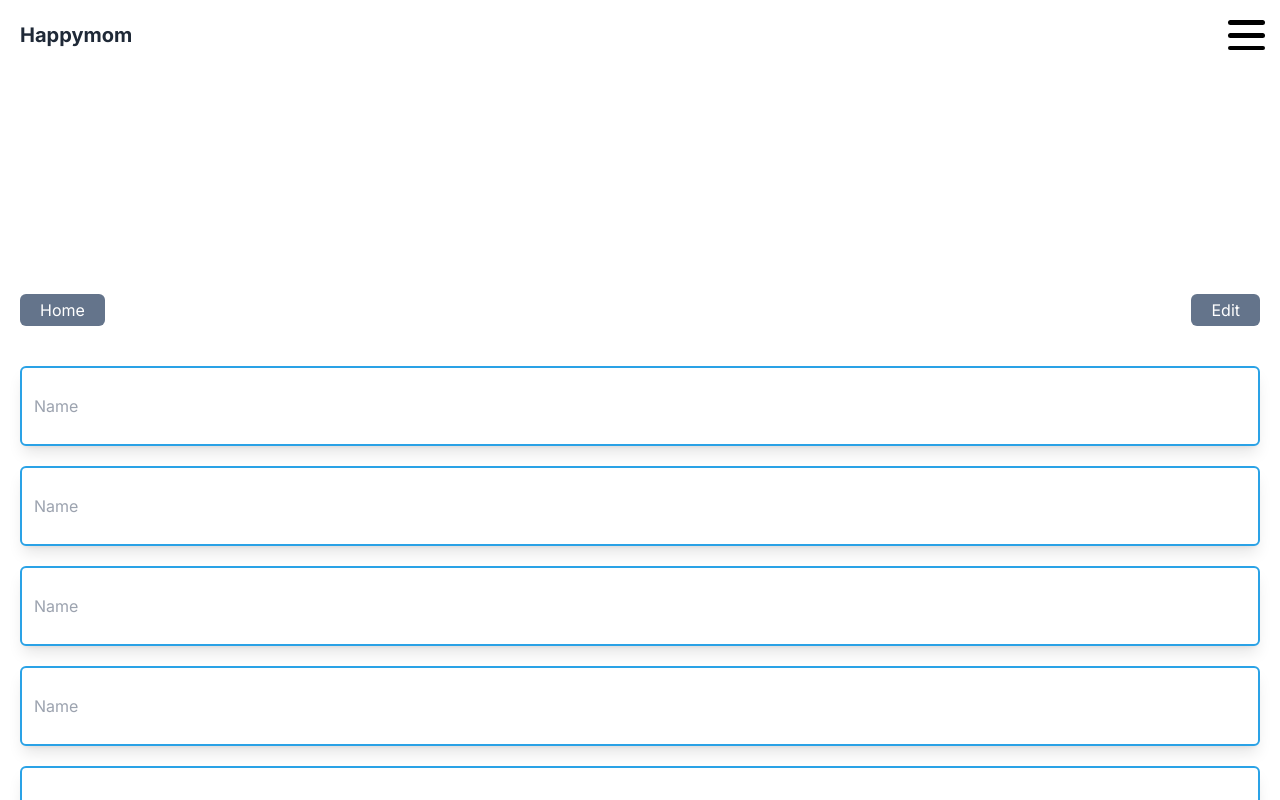
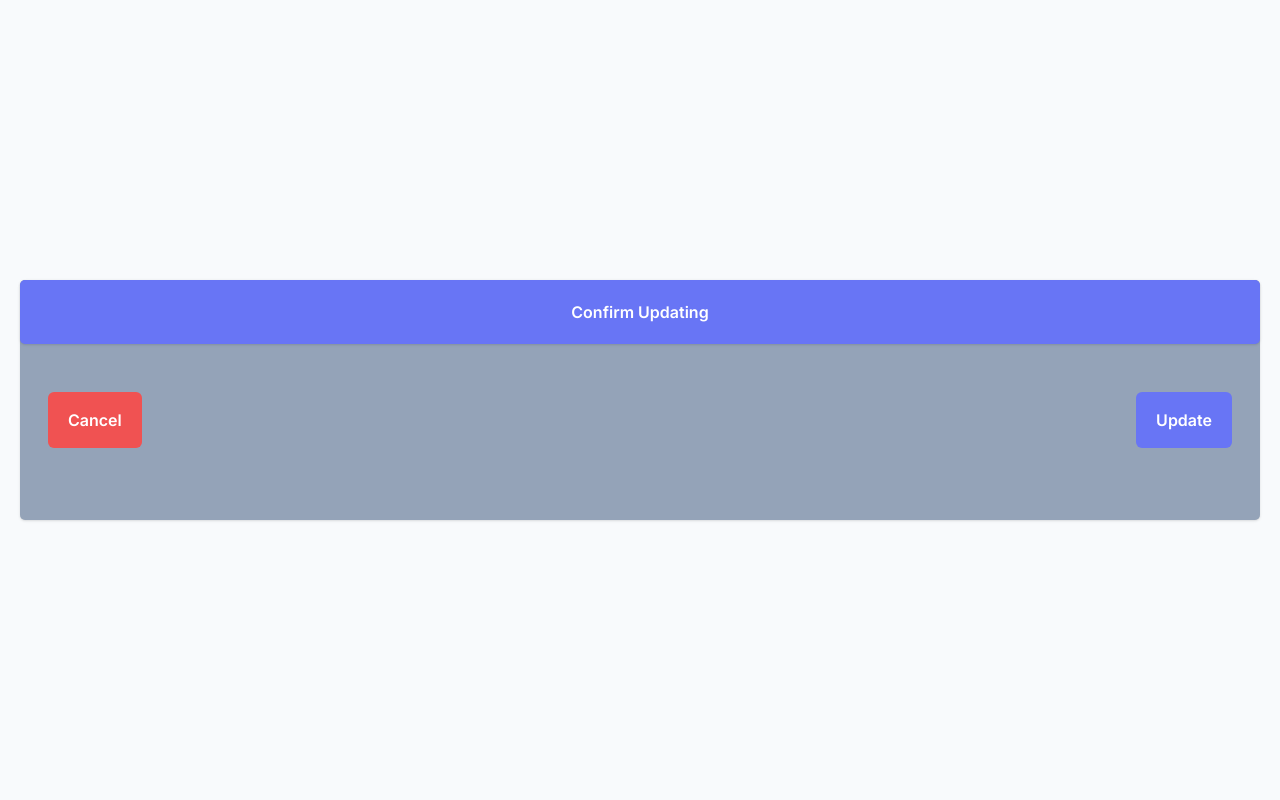
Before and after one commit to Aswin-111/happymom, a Next.js app: page /subscriber/editprofile in a window 1280 px wide. Built offline with nearby package versions, Linux system fonts and the light colour scheme; no server answers; sample sign-in values are in the browser's storage.

Commit message:
profile edit

```diff
--- a/package.json
+++ b/package.json
@@ -11,9 +11,10 @@
   "dependencies": {
     "@emotion/react": "^11.11.4",
     "@emotion/styled": "^11.11.5",
-    "@mui/material": "^5.15.15",
+    "@mui/material": "^5.15.16",
     "axios": "^1.6.8",
     "daisyui": "^4.9.0",
+    "flowbite": "^2.3.0",
     "next": "14.1.4",
     "react": "^18",
     "react-dom": "^18",
--- a/src/app/globals.css
+++ b/src/app/globals.css
@@ -7,7 +7,11 @@
 }
 
 
-
+.shadow {
+    border-top-right-radius: 5px;
+    border-top-left-radius: 5px;
+    border-radius: 5px;
+}
 html {
     overflow: scroll;
     overflow-x: hidden;
--- a/src/app/page.js
+++ b/src/app/page.js
@@ -1,21 +1,60 @@
+'use client'
 import Image from "next/image";
+import { useRouter } from "next/navigation";
+import { useEffect } from "react";
 
 export default function Home() {
-  return (
-   <div>
-    {/* navbar */}
+
+  const router = useRouter()
+  useEffect(() => {
+    const token = sessionStorage.getItem('token');
 
 
-    <div className="w-full flex justify-between px-5 mt-5">
+    if(token){
 
 
 
-      <ul className="hidden w-[16vw] flex justify-between">
-        <li>Home</li>
-        <li>About</li>
-        <li>Login</li>
-      </ul>
+      router.push('/subscriber/home')
+    }
+
+  }
+  ,[])
+  return (
+    <div>
+      <div className="py-6 px-3 flex justify-between items-center">
+        <h1>Happymom</h1>
+
+        <div className="flex flex-col h-6 justify-between">
+          <div className="w-6 h-1 bg-black"></div>
+          <div className="w-6 h-1 bg-black"></div>
+          <div className="w-6 h-1 bg-black"></div>
+        </div>
+      </div>
+      <div className="w-full h-[40vh] bg-[#FFA39C] flex flex-col justify-center items-center">
+        <h1>Make Your Parenting A Success</h1>
+        <div className="w-[40vw] h-[16vh] bg-[#249EFF]"></div>
+      </div>
+
+      <div>
+        <div className="w-full flex justify-center mt-5">Categories</div>
+
+        <div className="flex flex-col px-10 ">
+
+
+
+
+
+
+
+          <div>
+          <div className="w-full h-[46vh] bg-[#64FFD1] rounded-md mt-5"></div>
+
+<span>0 - 12 years</span>
+          </div>
+          <div className="w-full h-[46vh] bg-[#53FF98] rounded-md mt-10"></div>
+          <div className="w-full h-[46vh] bg-[#63FFFF] rounded-md mt-10"></div>
+        </div>
+      </div>
     </div>
-   </div>
   );
 }
--- a/src/app/subscriber/editprofile/page.js
+++ b/src/app/subscriber/editprofile/page.js
@@ -1,28 +1,52 @@
-"use client"
+"use client";
 
-
-import axios from "@/app/instance"
+import axios from "@/app/instance";
 import React, { useEffect, useState } from "react";
 import { useRouter } from "next/navigation";
-
+import TextField from "@mui/material/TextField";
 
 function page() {
+  const [profile, setProfile] = useState({});
 
+  const router = useRouter();
 
+  const [name, setName] = useState("");
+  const [dob, setDob] = useState("");
 
-  const [profile,setProfile] = useState({})
+  const [aadhar, setAadhar] = useState("");
+  const [pan, setPan] = useState("");
+  const [housename, setHouseName] = useState("");
 
+  const [street, setStreet] = useState("");
+  const [letter, setLetter] = useState("");
 
-  const router = useRouter()
-  useEffect(()=>{
-    console.log('profile');
+  const [pin, setPin] = useState("");
+
+  const [district, setDistrict] = useState("");
+
+  const [state, setState] = useState("");
+
+  const [country, setCountry] = useState("");
+
+  const [account_num, setAccountNum] = useState("");
+
+  const [bank_name, setBankName] = useState("");
+
+  const [account_holder_name, setAccountHolderName] = useState("");
+  const [toggle, setToggle] = useState(false);
+
+  const [ifsc, setIfsc] = useState("");
+  useEffect(() => {
+    console.log("profile");
 
     (async function () {
-      const response = await axios.get(`${process.env.NEXT_PUBLIC_BASE_URL}/subscriber/profile`)
-      console.log(response)
-      setProfile(response.data.my_data)
-    })()
-  },[])
+      const response = await axios.get(
+        `${process.env.NEXT_PUBLIC_BASE_URL}/subscriber/profile`
+      );
+      console.log(response);
+      setProfile(response.data.my_data);
+    })();
+  }, []);
   // account_holder_name
   // account_num
 
@@ -56,22 +80,33 @@ function page() {
 
   // place
 
-
   // position_id
 
-
   // subscriber_id
-
 
   // null
   // updatedAt
 
   // wallet_balance
 
-
   return (
     <div className="w-full max-h-screen h-screen overflow-y-scroll">
       <div className="  ">
+        {/* popup */}
+        <div className="w-full h-[100vh] bg-slate-50 filter z-50 absolute top-0 flex justify-center items-center px-5">
+          <div className="w-full h-[30vh] bg-slate-400  shadow">
+            <div className="w-full bg-indigo-500 py-5 shadow flex justify-center items-center font-semibold text-white">
+              Confirm Updating
+            </div>
+
+            <div className="w-full  flex px-7 justify-between items-center mt-[3rem]">
+
+              <button className="px-5 py-4 bg-red-500 text-white font-semibold rounded-md">Cancel</button>
+              <button className="px-5 py-4 bg-indigo-500 text-white font-semibold rounded-md">Update</button>
+            </div>
+          </div>
+        </div>
+        {/* popup */}
         <div className="w-full px-5 absolute bg-white  flex justify-between items-center pt-5">
           <div className="text-xl font-bold">Happymom</div>
           <div className="drawer drawer-end w-[2rem]">
@@ -100,52 +135,189 @@ function page() {
             </div>
           </div>
         </div>
-
       </div>
 
+      <div className="mb-5 mt-[23vw] w-full flex justify-between px-5">
+        <button
+          className="px-5 py-1 bg-slate-500 rounded-md text-white "
+          onClick={() => {
+            router.push("/subscriber/home");
+          }}
+        >
+          Home
+        </button>
+        <div></div>
+      </div>
+      <div className=" px-5 max-h-[65vh] overflow-y-scroll overflow-x-hidden">
+        <TextField
+          id="outlined-basic"
+          label="Name"
+          variant="outlined"
+          className="w-full font-semibold mt-3 text-black"
+          defaultValue={`${profile.name && profile.name}`}
+          onChange={(e) => {
+            console.log(e.target.value);
+          }}
+        />
+        <TextField
+          id="outlined-basic"
+          label="DOB"
+          variant="outlined"
+          className="w-full font-semibold mt-5  text-black"
+          defaultValue={`${profile.name && profile.dob}`}
+          onChange={(e) => {
+            setDob(e.target.value);
+          }}
+        />
 
+        <TextField
+          id="outlined-basic"
+          label="Aadhar"
+          variant="outlined"
+          className="w-full font-semibold mt-5 text-black"
+          defaultValue={`${profile.adhaar_num && profile.adhaar_num}`}
+          onChange={(e) => {
+            setAadhar(e.target.value);
+          }}
+        />
 
+        <TextField
+          id="outlined-basic"
+          label="PAN"
+          variant="outlined"
+          className="w-full font-semibold mt-5 text-black"
+          defaultValue={`${profile.pan_num && profile.pan_num}`}
+          onChange={(e) => {
+            setPan(e.target.value);
+          }}
+        />
 
-  <div className="mb-5 mt-[23vw] w-full flex justify-between px-5">
-    <button className="px-5 py-1 bg-slate-500 rounded-md text-white ">Home</button>
-    <button className="px-5 py-1 bg-slate-500 rounded-md text-white " onClick = {()=>router.push('/subscriber/editprofile')}>Edit</button>
+        <TextField
+          id="outlined-basic"
+          label="House Name"
+          variant="outlined"
+          className="w-full font-semibold mt-5 text-black"
+          defaultValue={`${profile.house_name && profile.house_name}`}
+          onChange={(e) => {
+            setHouseName(e.target.value);
+          }}
+        />
+        <TextField
+          id="outlined-basic"
+          label="Street"
+          variant="outlined"
+          className="w-full font-semibold mt-5 text-black"
+          defaultValue={`${profile.street && profile.street}`}
+          onChange={(e) => {
+            setStreet(e.target.value);
+          }}
+        />
+
+        <TextField
+          id="outlined-basic"
+          label="P.O"
+          variant="outlined"
+          className="w-full font-semibold mt-5 text-black"
+          defaultValue={`${profile.po && profile.po}`}
+          onChange={(e) => {
+            setLetter(e.target.value);
+          }}
+        />
+
+        <TextField
+          id="outlined-basic"
+          label="PIN"
+          variant="outlined"
+          className="w-full font-semibold mt-5 text-black"
+          defaultValue={`${profile.pin && profile.pin}`}
+          onChange={(e) => {
+            setPin(e.target.value);
+          }}
+        />
+        <TextField
+          id="outlined-basic"
+          label="District"
+          variant="outlined"
+          className="w-full font-semibold mt-5 text-black"
+          defaultValue={`${profile.district && profile.district}`}
+          onChange={(e) => {
+            setDistrict(e.target.value);
+          }}
+        />
+        <TextField
+          id="outlined-basic"
+          label="State"
+          variant="outlined"
+          className="w-full font-semibold mt-5 text-black"
+          defaultValue={`${profile.state && profile.state}`}
+          onChange={(e) => {
+            setState(e.target.value);
+          }}
+        />
+
+        <TextField
+          id="outlined-basic"
+          label="Country"
+          variant="outlined"
+          className="w-full font-semibold mt-5 text-black"
+          defaultValue={`${profile.country && profile.country}`}
+          onChange={(e) => {
+            setCountry(e.target.value);
+          }}
+        />
+
+        <TextField
+          id="outlined-basic"
+          label="Bank Name"
+          variant="outlined"
+          className="w-full font-semibold mt-5 text-black"
+          defaultValue={`${profile.bank_name && profile.bank_name}`}
+          onChange={(e) => {
+            setBankName(e.target.value);
+          }}
+        />
+
+        <TextField
+          id="outlined-basic"
+          label="Account Number"
+          variant="outlined"
+          className="w-full font-semibold text-black mt-5"
+          defaultValue={`${profile.account_num && profile.account_num}`}
+          onChange={(e) => {
+            setAccountNum(e.target.value);
+          }}
+        />
+        <TextField
+          id="outlined-basic"
+          label="Account Holder"
+          variant="outlined"
+          className="mt-5 w-full font-semibold text-black"
+          defaultValue={`${
+            profile.account_holder_name && profile.account_holder_name
+          }`}
+          onChange={(e) => {
+            setAccountHolderName(e.target.value);
+          }}
+        />
+
+        <TextField
+          id="outlined-basic"
+          label="IFSC Code"
+          variant="outlined"
+          className="w-full  mt-5 font-semibold text-black"
+          defaultValue={`${profile.ifsc_code && profile.ifsc_code}`}
+          onChange={(e) => {
+            setIfsc(e.target.value);
+          }}
+        />
       </div>
-<div className = " px-5 max-h-[65vh] overflow-y-scroll overflow-x-hidden">
-
-<input className = "h-[10vh] w-full border-2 border-[#2AA2E6] mt-5 rounded-md px-3 flex justify-between items-center shadow-lg" placeholder="Name"/>
-<input className = "h-[10vh] w-full border-2 border-[#2AA2E6] mt-5 rounded-md px-3 flex justify-between items-center shadow-lg" placeholder="Name"/>
-<input className = "h-[10vh] w-full border-2 border-[#2AA2E6] mt-5 rounded-md px-3 flex justify-between items-center shadow-lg" placeholder="Name"/>
-
-<input className = "h-[10vh] w-full border-2 border-[#2AA2E6] mt-5 rounded-md px-3 flex justify-between items-center shadow-lg" placeholder="Name"/>
-
-
-<input className = "h-[10vh] w-full border-2 border-[#2AA2E6] mt-5 rounded-md px-3 flex justify-between items-center shadow-lg" placeholder="Name"/>
-
-
-
-<input className = "h-[10vh] w-full border-2 border-[#2AA2E6] mt-5 rounded-md px-3 flex justify-between items-center shadow-lg" placeholder="Name"/>
-
-
-<input className = "h-[10vh] w-full border-2 border-[#2AA2E6] mt-5 rounded-md px-3 flex justify-between items-center shadow-lg" placeholder="Name"/>
-
-
-
-<input className = "h-[10vh] w-full border-2 border-[#2AA2E6] mt-5 rounded-md px-3 flex justify-between items-center shadow-lg" placeholder="Name"/>
-<input className = "h-[10vh] w-full border-2 border-[#2AA2E6] mt-5 rounded-md px-3 flex justify-between items-center shadow-lg" placeholder="Name"/>
-<input className = "h-[10vh] w-full border-2 border-[#2AA2E6] mt-5 rounded-md px-3 flex justify-between items-center shadow-lg" placeholder="Name"/>
-<input className = "h-[10vh] w-full border-2 border-[#2AA2E6] mt-5 rounded-md px-3 flex justify-between items-center shadow-lg" placeholder="Name"/>
-<input className = "h-[10vh] w-full border-2 border-[#2AA2E6] mt-5 rounded-md px-3 flex justify-between items-center shadow-lg" placeholder="Name"/>
-<input className = "h-[10vh] w-full border-2 border-[#2AA2E6] mt-5 rounded-md px-3 flex justify-between items-center shadow-lg" placeholder="Name"/>
-<input className = "h-[10vh] w-full border-2 border-[#2AA2E6] mt-5 rounded-md px-3 flex justify-between items-center shadow-lg" placeholder="Name"/>
-<input className = "h-[10vh] w-full border-2 border-[#2AA2E6] mt-5 rounded-md px-3 flex justify-between items-center shadow-lg" placeholder="Name"/>
-<input className = "h-[10vh] w-full border-2 border-[#2AA2E6] mt-5 rounded-md px-3 flex justify-between items-center shadow-lg" placeholder="Name"/>
-
-</div>
-<div className="w-full px-3 ">
-<button className="py-3 w-full          bg-[#4E95FF] font-semibold text-white rounded-md">Update</button>
+      <div className="w-full px-5 mt-3">
+        <button className="py-2 w-full          bg-[#4E95FF] font-semibold text-white rounded-md">
+          Update
+        </button>
       </div>
     </div>
-  )
+  );
 }
 
-export default page
+export default page;
--- a/src/app/subscriber/home/page.js
+++ b/src/app/subscriber/home/page.js
@@ -118,7 +118,7 @@ function page() {
             {subordinate_data.map((i, ind) => {
               return (
                 <tr key={ind} className=" rounded-xl px-6 py-6 mt-5 ">
-                  <td className="whitespace-nowrap text-[0.7rem] max-w-[50vw] flex items-center font-semibold text-black ">
+                  <td className="whitespace-nowrap text-[0.7rem] max-w-[50vw] flex justify-center items-center font-semibold text-black ">
                     {i.name}
                   </td>
                   <td className="whitespace-nowrap text-[0.7rem]  font-semibold text-black">
--- a/src/app/wallet/page.js
+++ b/src/app/wallet/page.js
@@ -1,166 +1,134 @@
-"use client"
-import React, { useEffect, useRef, useState } from 'react'
-import axios from '@/app/instance'
-import { useRouter } from 'next/navigation'
-import { WhatsappShareButton } from "react-share"
+"use client";
+import React, { useEffect, useRef, useState } from "react";
+import axios from "@/app/instance";
+import { useRouter } from "next/navigation";
+import { WhatsappShareButton } from "react-share";
 
 function Wallet() {
+  const [wallet, setWallet] = useState([]);
+  const [userwallet, setUserWallet] = useState({});
 
-
-  const [wallet,setWallet]=useState([])
-  const [userwallet,setUserWallet]=useState({})
-
-  const [link,setLink]=useState("")
-    const router = useRouter()
-
-
+  const [link, setLink] = useState("");
+  const router = useRouter();
 
   useEffect(() => {
     (async function () {
-        try{
+      try {
         const response = await axios.get(
-          `${process.env.NEXT_PUBLIC_BASE_URL}/walletDetails`,
+          `${process.env.NEXT_PUBLIC_BASE_URL}/walletDetails`
         );
 
         // console.log(response.data);
-        console.log(response.data)
-
-
-
+        console.log(response.data);
 
         setWallet(response.data.my_wallet_data);
         setUserWallet(response.data.subscriber_data);
 
-
-        setLink(response.data.user_data.link)
+        setLink(response.data.user_data.link);
         // console.log(wallet);
         // let linkfromjs = JSON.parse(JSON.stringify(response.data.user_data.link));
         // setLink(linkfromjs);
         // console.log([...response.data.subordinate_data], "results");
         // setUsersData({ ...results });
         // setSubordinateData([...response.data.subordinate_data]);
-      }
-      catch(err){
-        console.log(err)
+      } catch (err) {
+        console.log(err);
       }
     })();
-    },[])
+  }, []);
 
   return (
-    <div className='max-w-[100%] overflow-hidden'>
-         <div >
+    <div className="max-w-[100%] overflow-hidden">
+      <div>
         <div className="w-full px-5 fixed  flex justify-between items-center pt-5">
-
           <div className="text-xl font-bold">Happymom</div>
           <div className="drawer drawer-end w-[2rem]">
             <input id="my-drawer-4" type="checkbox" className="drawer-toggle" />
             <div className="drawer-content w-[2rem]">
-
               <label htmlFor="my-drawer-4" className="flex flex-col">
-      <div className="w-[2.3rem] h-[0.3rem] bg-black rounded-md">
-
-      </div>
-      <div className="w-[2.3rem] h-[0.3rem] bg-black rounded-md mt-2">
-
-      </div>
-      <div className="w-[2.3rem] h-[0.3rem] bg-black rounded-md mt-2">
-
-      </div>
+                <div className="w-[2.3rem] h-[0.3rem] bg-black rounded-md"></div>
+                <div className="w-[2.3rem] h-[0.3rem] bg-black rounded-md mt-2"></div>
+                <div className="w-[2.3rem] h-[0.3rem] bg-black rounded-md mt-2"></div>
               </label>
             </div>
             <div className="drawer-side z-100">
-    <label htmlFor="my-drawer-4" aria-label="close sidebar" className="drawer-overlay"></label>
+              <label
+                htmlFor="my-drawer-4"
+                aria-label="close sidebar"
+                className="drawer-overlay"
+              ></label>
               <ul className="menu p-4 w-80 min-h-full bg-base-200 text-base-content">
-
-      <li className=""><a>My Courses</a></li>
-      <li><a>Logout</a></li>
+                <li className="">
+                  <a>My Courses</a>
+                </li>
+                <li>
+                  <a>Logout</a>
+                </li>
               </ul>
             </div>
           </div>
         </div>
       </div>
 
-
-
-
-
       <div>
-
-   <div className = "flex justify-center ">
-        <div className='w-[90vw] sm:w-[90vw] fixed top-24 bg-[#1EA1DA] h-[11rem] px-5 rounded-lg'>
-       <div className='flex flex-col'>
-        <div className='mt-5 text-xl text-white font-semibold'>
-
-
-
-
-
-
-            {userwallet.wallet_balance} Rupees
+        <div className="flex justify-center ">
+          <div className="w-[90vw] sm:w-[90vw] fixed top-24 bg-[#1EA1DA] h-[11rem] px-5 rounded-lg">
+            <div className="flex flex-col">
+              <div className="mt-5 text-xl text-white font-semibold">
+                {Number(userwallet.wallet_balance).toFixed(2)} Rupees
               </div>
 
-
-        <div className='text-white'>
-            Total Balance
-        </div>
-        <div className='mt-5 text-xl text-white font-semibold'>
-        {userwallet.wallet_balance} Rupees
+              <div className="text-white">Total Balance</div>
+              <div className="mt-5 text-xl text-white font-semibold">
+                {Number(userwallet.wallet_balance).toFixed(2)} Rupees
               </div>
 
-
-        <div className='text-white'>
-           Redeemable
+              <div className="text-white">Redeemable</div>
             </div>
           </div>
         </div>
-      </div>
-
 
         <div className="fixed flex flex-col max-w-full min-w-full  max-h-[16rem]  overflow-y-scroll  top-72 ">
           <div className="overflow-x-hidden  sm:-mx-6 lg:-mx-8">
             <div className="inline-block min-w-full py-2 sm:px-6 lg:px-8">
               <div className="">
-          <table
-            className="min-w-full text-center  text-sm font-light text-surface dark:text-white">
-            <thead
-              className="border-b border-neutral-200 bg-neutral-50 font-medium dark:border-white/10 dark:text-neutral-800">
-
-
-
+                <table className="min-w-full text-center  text-sm font-light text-surface dark:text-white">
+                  <thead className="border-b border-neutral-200 bg-neutral-50 font-medium dark:border-white/10 dark:text-neutral-800">
                     <tr>
-
-                <th scope="col" className=" px-5 py-4 text-[0.7rem]">Subscriber</th>
-                <th scope="col" className=" px-5 py-4 text-[0.7rem]">Date</th>
-                <th scope="col" className=" px-5 py-4 text-[0.7rem]">Amount</th>
-
+                      <th scope="col" className=" px-5 py-4 text-[0.7rem]">
+                        Subscriber
+                      </th>
+                      <th scope="col" className=" px-5 py-4 text-[0.7rem]">
+                        Date
+                      </th>
+                      <th scope="col" className=" px-5 py-4 text-[0.7rem]">
+                        Amount
+                      </th>
                     </tr>
                   </thead>
 
                   <tbody>
-
                     {wallet.map((i, ind) => {
                       return (
-
-                        <tr className="w-full h-11  " key = {ind}>
-                        <td className="text-[0.6rem] text-black">{i.description}</td>
-                        <td className="text-[0.6rem] text-black">{i.createdAt.split("T")[0]}</td>
-                        <td className="text-[0.6rem] text-black">{i.credit}</td>
+                        <tr className="w-full h-11  " key={ind}>
+                          <td className="text-[0.6rem] text-black">
+                            {i.description}
+                          </td>
+                          <td className="text-[0.6rem] text-black">
+                            {i.createdAt.split("T")[0]}
+                          </td>
+                          <td className="text-[0.6rem] text-black">
+                            {i.credit}
+                          </td>
                         </tr>
-
-                      )
-                    }
-                  )
-}
-
-
-
+                      );
+                    })}
                   </tbody>
                 </table>
               </div>
             </div>
           </div>
         </div>
-
       </div>
 
       <div className="w-full h-16 bg-[#4F95FF] fixed z-10 bottom-0 flex justify-between items-center px-5">
@@ -171,8 +139,6 @@ function Wallet() {
           }}
         >
           Home
-
-
         </button>
         <button
           className="font-bold text-white text-sm"
@@ -191,16 +157,15 @@ function Wallet() {
           Wallet
         </button>
 
-         <WhatsappShareButton  url={`http://happymom.com.in/registration?referee=${link}`}   title = {`Hi i would like to invite you to join happymom. Please click the link below and register \n`} >
+        <WhatsappShareButton
+          url={`http://happymom.com.in/registration?referee=${link}`}
+          title={`Hi i would like to invite you to join happymom. Please click the link below and register \n`}
+        >
           <button className="font-bold text-sm text-white">Share</button>
         </WhatsappShareButton>
-
       </div>
-
-
-
     </div>
-  )
+  );
 }
 
-export default Wallet
+export default Wallet;
--- a/tailwind.config.js
+++ b/tailwind.config.js
@@ -14,7 +14,7 @@ module.exports = {
       },
     },
   },
-  plugins: [require("daisyui")],
+  plugins: [require("daisyui"),require('flowbite/plugin')],
 
   daisyui: {
     themes: false,
```
Also changed, not shown: src/app/courses/page.js (+8 -7 lines), src/app/test/page.js (+26 -1 lines), 2 other files (tests, documents, lock files or other folders). Lines whose indentation alone changed are shown as unchanged.
